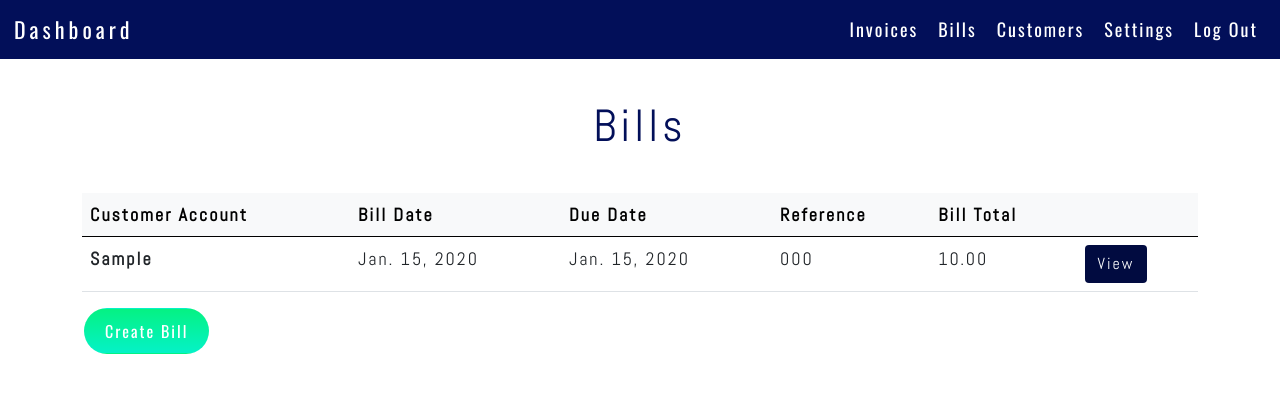
After one commit to R-Prince/counter_ms4, a Django app: page /bill/bills in a window 1280 px wide. The commit adds this page. Shown: the top 393 px of the page. Run offline with Django 3.2, Linux system fonts and the light colour scheme; a user stored in the database is signed in; tables that the repository leaves empty hold one stand-in row (values such as "Sample post"); some libraries are stand-ins or nearby versions.

Commit message:
Create bill view and template so users can view current bills

```diff
--- /dev/null
+++ b/bills/templates/bills/bills.html
@@ -0,0 +1,44 @@
+{% extends 'base_account.html' %}
+{% load static %}
+
+{% block page_header %}
+    <h1 class="d-flex justify-content-center page-header">Bills</h1>
+{% endblock %}
+
+{% block content %}
+    <div class="container">
+        <div class="row">
+            <div class="col-12">
+                <div class="table-responsive">
+                    <table class="table">
+                        <thead class="table-light">
+                            <tr>
+                                <th scope="col">Customer Account</th>
+                                <th scope="col">Bill Date</th>
+                                <th scope="col">Due Date</th>
+                                <th scope="col">Reference</th>
+                                <th scope="col">Bill Total</th>
+                                <th scope="col"></th>
+                            </tr>
+                        </thead>
+                        <tbody>
+                            {% for bill in bills %}
+                                <tr>
+                                    <th scope="row">{{ bill.customer_account}}</th>
+                                    <td>{{ bill.bill_date }}</td>
+                                    <td>{{ bill.due_date }}</td>
+                                    <td>{{ bill.reference_number }}</td>
+                                    <td>{{ bill.bill_total }}</td>
+                                    <td><a href="" class="btn btn-navy">View</a></td>
+                                </tr>
+                            {% endfor %}
+                        </tbody>
+                    </table>
+                </div>
+            </div>
+        </div>
+        <div class="col-12">
+            <a class="btn green-btn" href="{% url 'create_bill' %}">Create Bill</a>
+        </div>
+    </div>
+{% endblock %}
--- a/bills/templates/bills/create_bill.html
+++ b/bills/templates/bills/create_bill.html
@@ -34,7 +34,7 @@
                         <div class="col-6 col-md-3">
                             {{ bill_form.reference_number | as_crispy_field }}
                         </div>
-                        <div class="col-12">
+                        <div class="col-6 col-md-3">
                             {{ bill_form.bill_paid | as_crispy_field }}
                         </div>
                     </div>
--- a/bills/urls.py
+++ b/bills/urls.py
@@ -3,4 +3,5 @@ from . import views
 
 urlpatterns = [
     path('create', views.create_bill, name='create_bill'),
+    path('bills', views.bills, name='bills'),
 ]
--- a/bills/views.py
+++ b/bills/views.py
@@ -1,10 +1,13 @@
 from django.shortcuts import render, redirect, reverse, get_list_or_404
+from .models import Bill
 from .forms import BillForm, BillLineForm
 from django.contrib import messages
 from customers.models import Customer
+from django.contrib.auth.decorators import login_required
 
 
 # Create Bill
+@login_required
 def create_bill(request):
 
     if request.method == 'POST':
@@ -64,3 +67,14 @@ def create_bill(request):
     template = 'bills/create_bill.html'
 
     return render(request, template, context)
+
+
+@login_required
+def bills(request):
+    # View users bills
+    bills = Bill.objects.filter(user=request.user)
+    template = 'bills/bills.html'
+    context = {
+        'bills': bills
+    }
+    return render(request, template, context)
--- a/profiles/views.py
+++ b/profiles/views.py
@@ -4,6 +4,7 @@ from .models import UserProfile
 from .forms import UserProfileForm
 from django.contrib import messages
 from subscriptions.models import Subscription
+from bills.models import Bill
 from datetime import date, timedelta
 
 
@@ -56,9 +57,11 @@ def profile(request):
         return redirect(reverse('create_profile'))
 
     user_subscription = get_object_or_404(Subscription, user=request.user)
+    bills = Bill.objects.filter(user=request.user)[:4]
     template = 'profiles/profile.html'
     context = {
         'profile': profile,
+        'bills': bills,
     }
     # check if user subscription is valid
     if user_subscription.end_date < date.today():
--- a/static/css/base.css
+++ b/static/css/base.css
@@ -137,7 +137,7 @@ body{
 /* Messages CSS */
 
 .messages-container{
-    z-index: 99999;
+    z-index: 1000000;
 }
 
 .toast-success{
--- a/templates/base_account.html
+++ b/templates/base_account.html
@@ -60,7 +60,7 @@
                             <a class="nav-link" href="#">Invoices</a>
                         </li>
                         <li class="nav-item">
-                            <a class="nav-link" href="#">Bills</a>
+                            <a class="nav-link" href="{% url 'bills' %}">Bills</a>
                         </li>
                         <li class="nav-item">
                             <a class="nav-link" href="{% url 'customers' %}">Customers</a>
```
Also changed, not shown: profiles/templates/profiles/profile.html (+28 -3 lines).
